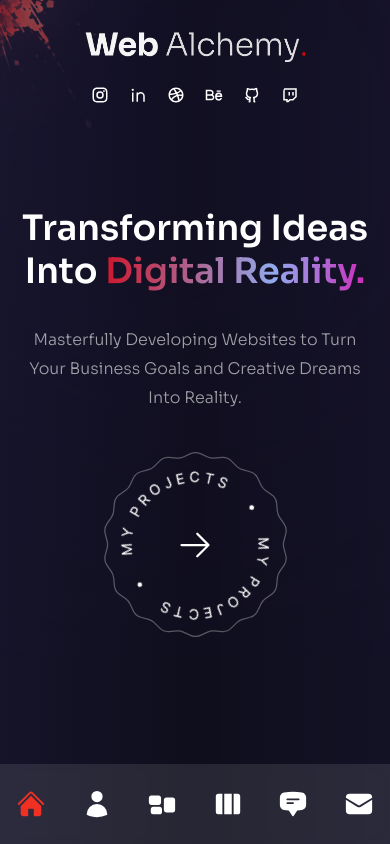
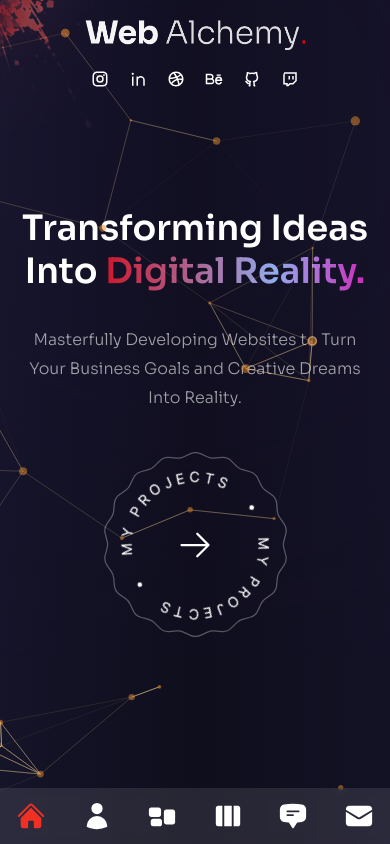
Before and after one commit to Kjeez/web, a Next.js app: page / in a window 390 px wide. Built offline with nearby package versions, Linux system fonts and the light colour scheme.

Commit message:
responsive fixed

```diff
--- a/components/Header.js
+++ b/components/Header.js
@@ -8,7 +8,7 @@ const Header = () => {
     <header className="absolute z-30 w-full flex items-center px-16 xl:px-0
     xl:h-[90px]">
       <div className="container mx-auto">
-        <div className="flex flex-col lg:flex-row justify-between items-center gap-y-6 py-8">
+        <div className="flex flex-col lg:flex-row justify-between items-center gap-y-5 py-5">
           <Link href={'/'}><Image  src={'/png.png'} width={220} height={48}
           alt="logo" priority={true}/></Link>
           <Socials />
--- a/components/Nav.js
+++ b/components/Nav.js
@@ -37,7 +37,7 @@ const Nav = () => {
     <nav className='flex flex-col items-center xl:justify-center gap-y-4 fixed h-max
   bottom-0 mt-auto xl:right-[2%] z-50 top-0 w-full xl:w-16 xl:max-w-md xl:h-screen'>
       <div className='flex w-full xl:flex-col items-center justify-between
-    gap-y-10 px-4 md:px-40 xl:px-0 h-[80px] xl:h-max py-8 bg-white/10
+    gap-y-10 px-4 md:px-40 xl:px-0 h-[40px] xl:h-max py-7 bg-white/10
     backdrop-blur-sm text-3xl xl:text-xl xl:rounded-full'>
         {navData.map((link, index) => {
           return (
--- a/components/ProjectsBtn.js
+++ b/components/ProjectsBtn.js
@@ -5,7 +5,7 @@ import { HiArrowRight } from 'react-icons/hi2';
 
 const ProjectsBtn = () => {
   return (
-    <div className="mx-auto xl:mx-0">
+    <div className="mx-auto xl:mx-0 z-10">
       <Link href={'/work'} className="relative w-[185px] h-[185px]
       flex justify-center items-center bg-circleStar bg-cover
       bg-center bg-no-repeat group">
--- a/pages/index.js
+++ b/pages/index.js
@@ -28,13 +28,13 @@ const Home = () => {
           <motion.div variants={fadeIn('down', 0.4)} initial="hidden"
             animate="show"
             exit='hidden'
-            className="hidden xl:flex">
+            className="hidden xl:flex z-10">
             <ProjectsBtn />
           </motion.div>
         </div>
       </div>
 
-      <div className=" hidden lg:block w-[1200px] h-full absolute right-0 bottom-0"
+      <div className="  w-[1200px] h-full absolute right-0 bottom-0"
       >
   <div
     className="bg-none xl:bg-explosion xl:bg-cover xl:bg-right
--- a/styles/globals.css
+++ b/styles/globals.css
@@ -20,7 +20,7 @@
 
 @layer base {
   body {
-    @apply bg-secondary overflow-hidden leading-relaxed;
+    @apply bg-secondary leading-relaxed;
   }
   .page {
     @apply w-full h-screen overflow-hidden;
```
